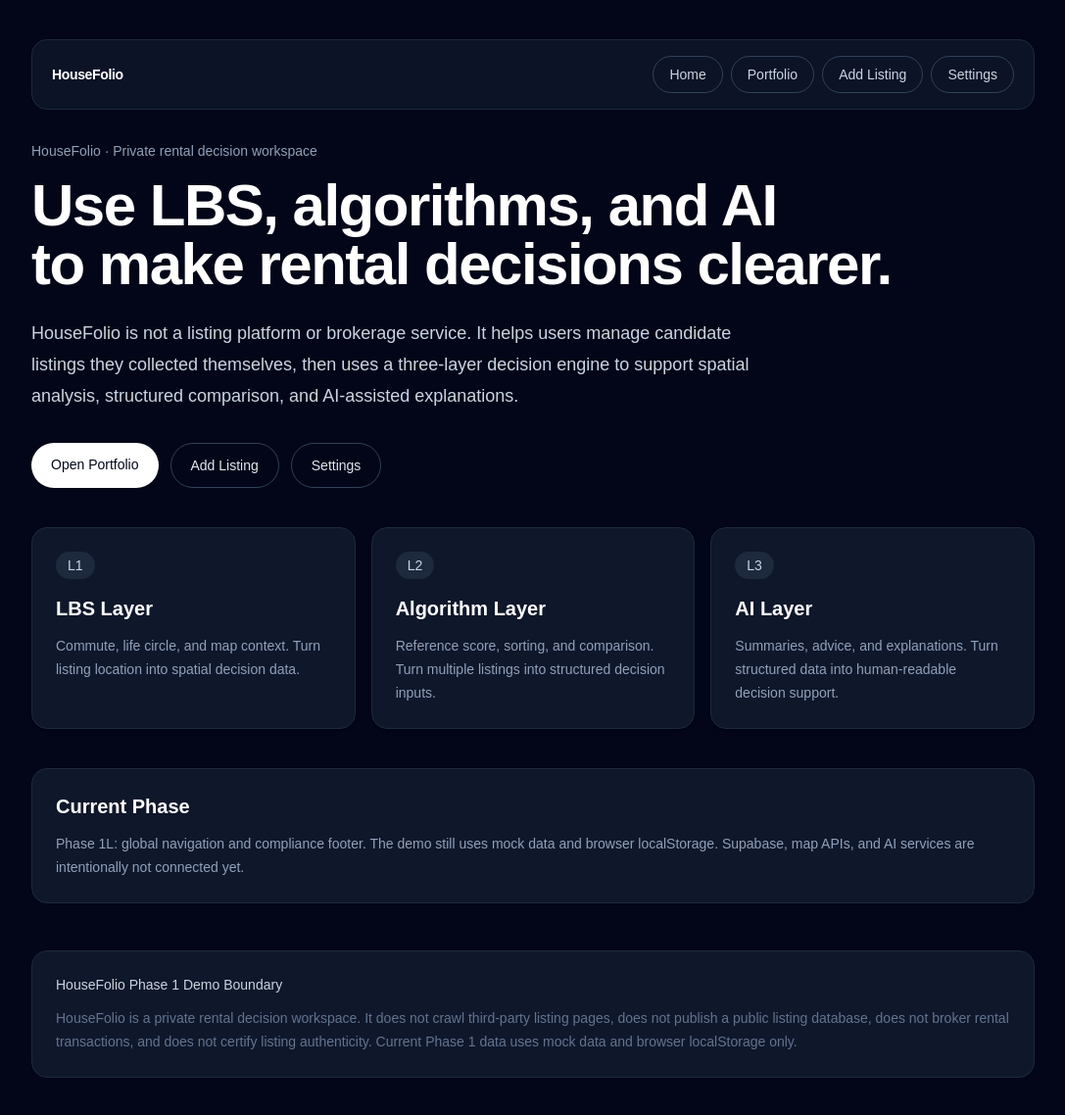
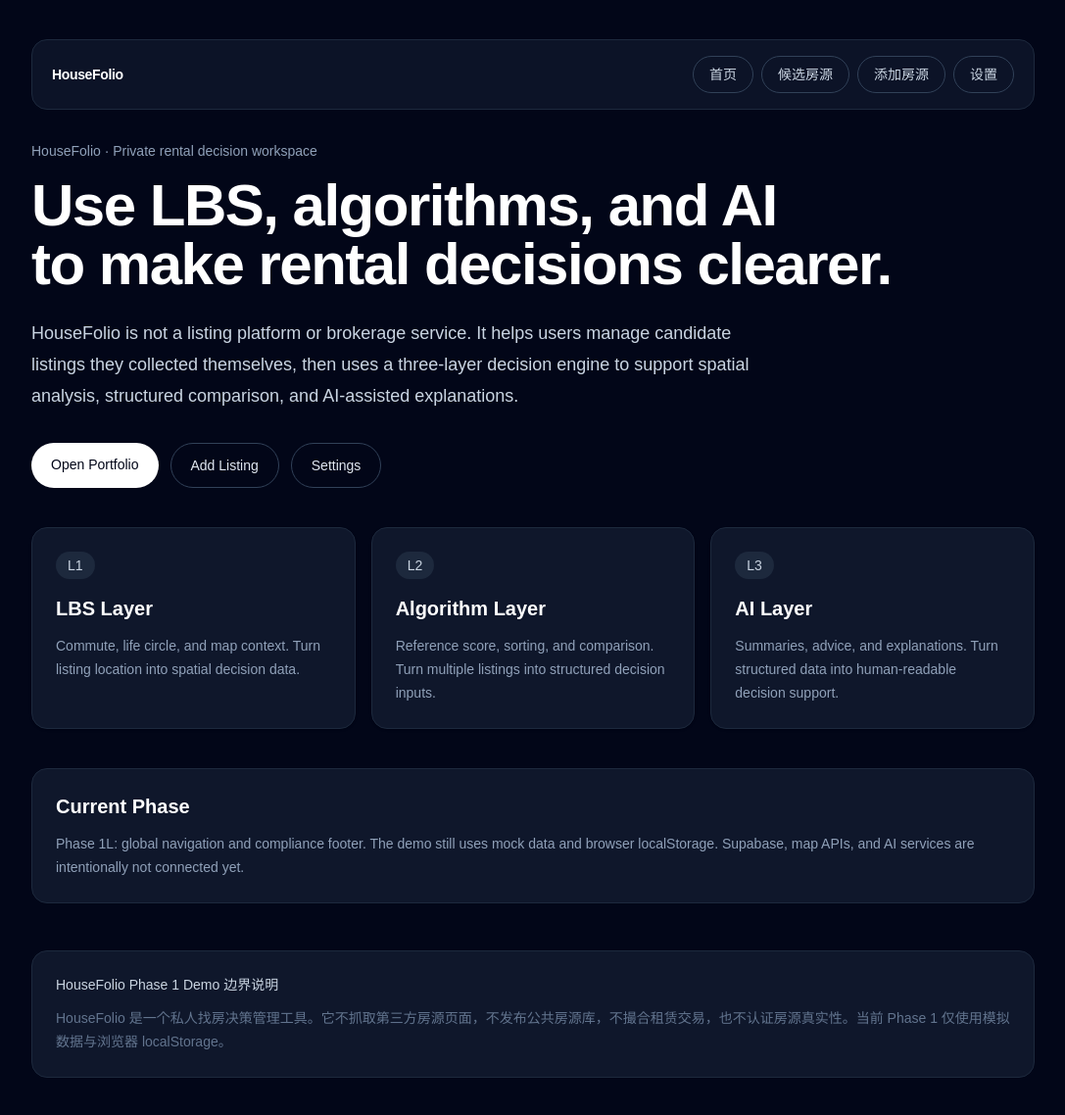
Before and after one commit to Qiu-Jiajun/HouseFolio, a Next.js app: page / in a window 1280 px wide. Shown: the whole page at 98% size, without its empty margins (96-1183 px from the left). Built offline with nearby package versions, Linux system fonts and the light colour scheme.

Commit message:
feat: add Chinese content center

```diff
--- a/src/components/app-nav.tsx
+++ b/src/components/app-nav.tsx
@@ -1,38 +1,41 @@
+import { zhCN } from "@/content/zh-cn";
+
+const navItems = [
+  {
+    href: "/",
+    label: zhCN.nav.home,
+  },
+  {
+    href: "/portfolio",
+    label: zhCN.nav.portfolio,
+  },
+  {
+    href: "/portfolio/new",
+    label: zhCN.nav.addListing,
+  },
+  {
+    href: "/settings",
+    label: zhCN.nav.settings,
+  },
+];
+
 export function AppNav() {
   return (
     <nav className="mb-8 flex flex-wrap items-center justify-between gap-4 rounded-2xl border border-slate-800 bg-slate-900/80 px-5 py-4">
       <a href="/" className="text-sm font-semibold tracking-tight text-white">
-        HouseFolio
+        {zhCN.nav.brand}
       </a>
 
       <div className="flex flex-wrap gap-2">
-        <a
-          href="/"
-          className="rounded-full border border-slate-700 px-4 py-2 text-sm text-slate-300 hover:bg-slate-800 hover:text-white"
-        >
-          Home
-        </a>
-
-        <a
-          href="/portfolio"
-          className="rounded-full border border-slate-700 px-4 py-2 text-sm text-slate-300 hover:bg-slate-800 hover:text-white"
-        >
-          Portfolio
-        </a>
-
-        <a
-          href="/portfolio/new"
-          className="rounded-full border border-slate-700 px-4 py-2 text-sm text-slate-300 hover:bg-slate-800 hover:text-white"
-        >
-          Add Listing
-        </a>
-
-        <a
-          href="/settings"
-          className="rounded-full border border-slate-700 px-4 py-2 text-sm text-slate-300 hover:bg-slate-800 hover:text-white"
-        >
-          Settings
-        </a>
+        {navItems.map((item) => (
+          <a
+            key={item.href}
+            href={item.href}
+            className="rounded-full border border-slate-700 px-4 py-2 text-sm text-slate-300 hover:bg-slate-800 hover:text-white"
+          >
+            {item.label}
+          </a>
+        ))}
       </div>
     </nav>
   );
--- a/src/components/compliance-footer.tsx
+++ b/src/components/compliance-footer.tsx
@@ -1,16 +1,14 @@
+import { zhCN } from "@/content/zh-cn";
+
 export function ComplianceFooter() {
   return (
     <footer className="mt-12 rounded-2xl border border-slate-800 bg-slate-900 p-6">
       <p className="text-sm font-medium text-slate-300">
-        HouseFolio Phase 1 Demo Boundary
+        {zhCN.complianceFooter.title}
       </p>
 
       <p className="mt-3 text-sm leading-6 text-slate-500">
-        HouseFolio is a private rental decision workspace. It does not crawl
-        third-party listing pages, does not publish a public listing database,
-        does not broker rental transactions, and does not certify listing
-        authenticity. Current Phase 1 data uses mock data and browser
-        localStorage only.
+        {zhCN.complianceFooter.body}
       </p>
     </footer>
   );
--- /dev/null
+++ b/src/content/zh-cn.ts
@@ -0,0 +1,15 @@
+export const zhCN = {
+  nav: {
+    brand: "HouseFolio",
+    home: "首页",
+    portfolio: "候选房源",
+    addListing: "添加房源",
+    settings: "设置",
+  },
+
+  complianceFooter: {
+    title: "HouseFolio Phase 1 Demo 边界说明",
+    body:
+      "HouseFolio 是一个私人找房决策管理工具。它不抓取第三方房源页面，不发布公共房源库，不撮合租赁交易，也不认证房源真实性。当前 Phase 1 仅使用模拟数据与浏览器 localStorage。",
+  },
+} as const;
```
